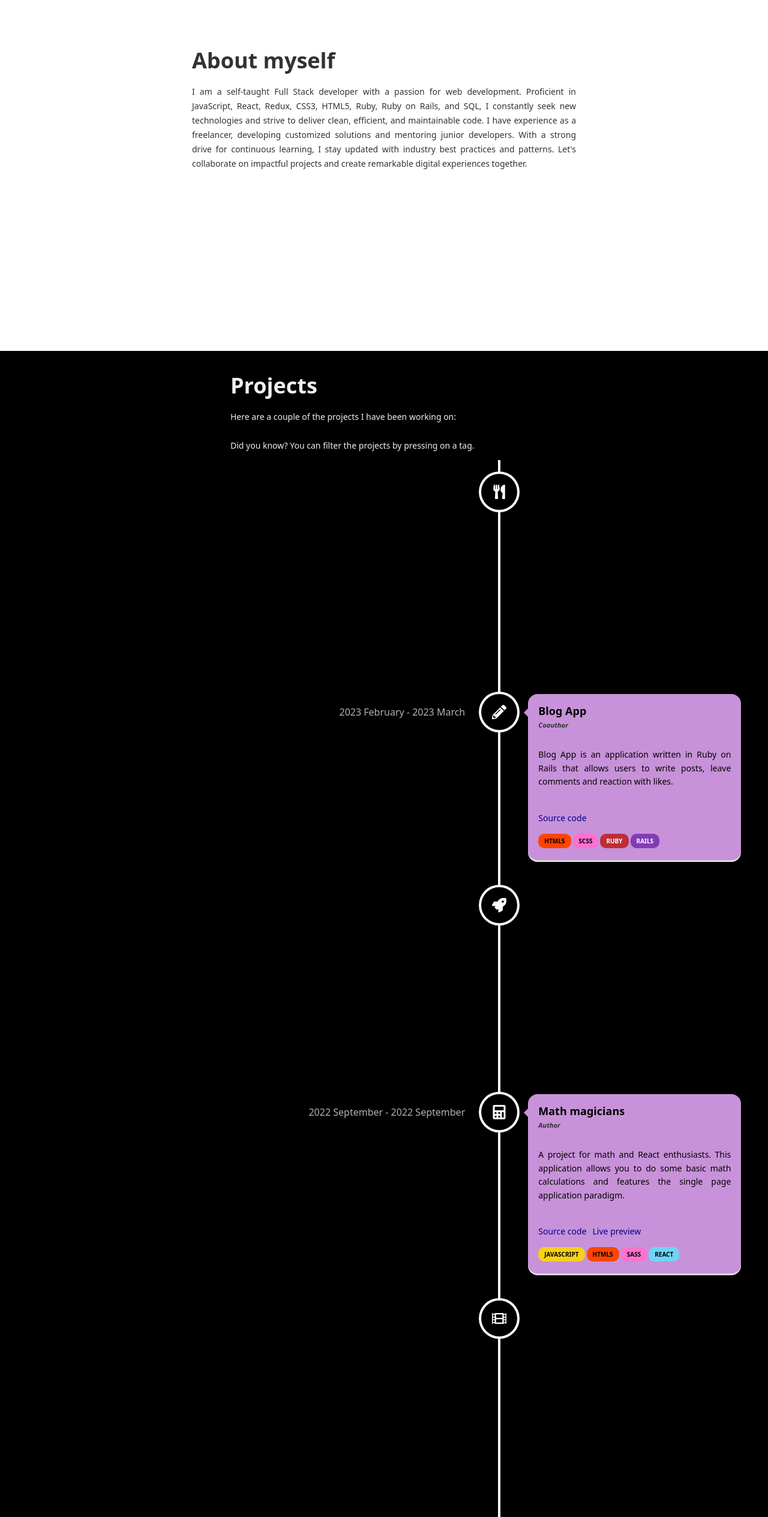
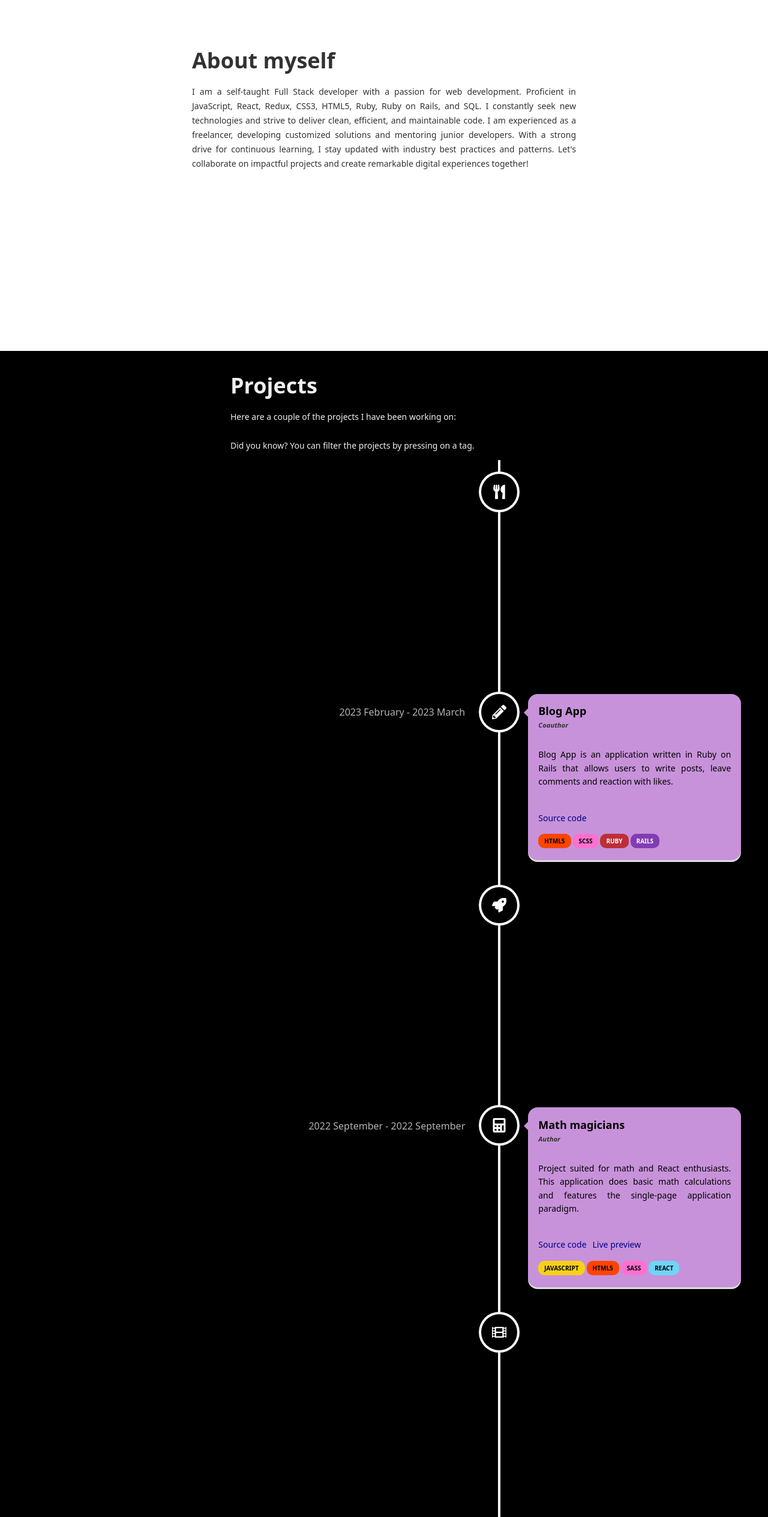
Before and after one commit to BucurEva87/portfolio2.0, a React (Vite) app: page / in a window 1280 px wide. Shown: the part 1060-3589 px from the top of the page at 60% size. Built offline with nearby package versions, Linux system fonts and the light colour scheme.

Commit message:
Correct grammar errors

```diff
--- a/src/App.jsx
+++ b/src/App.jsx
@@ -21,13 +21,12 @@ function App() {
       <section id="about">
         <div className="wrapper">
           <h2>About myself</h2>
-          <p>I am a self-taught Full Stack developer with a passion for web development. Proficient
-          in JavaScript, React, Redux, CSS3, HTML5, Ruby, Ruby on Rails, and SQL, I constantly seek
-          new technologies and strive to deliver clean, efficient, and maintainable code. I have
-          experience as a freelancer, developing customized solutions and mentoring junior developers.
-          With a strong drive for continuous learning, I stay updated with industry best practices and
-          patterns. Let's collaborate on impactful projects and create remarkable digital experiences
-          together.</p>
+          <p>I am a self-taught Full Stack developer with a passion for web development.
+          Proficient in JavaScript, React, Redux, CSS3, HTML5, Ruby, Ruby on Rails, and SQL.
+          I constantly seek new technologies and strive to deliver clean, efficient, and maintainable code.
+          I am experienced as a freelancer, developing customized solutions and mentoring junior developers.
+          With a strong drive for continuous learning, I stay updated with industry best practices and patterns.
+          Let's collaborate on impactful projects and create remarkable digital experiences together!</p>
         </div>
       </section>
 
@@ -43,7 +42,7 @@ function App() {
       <section id="contact">
         <div className="wrapper">
           <h2>Let's get in touch!</h2>
-          <p>I am always on the lookout for interesting people which I can collaborate with.
+          <p>I am always looking for interesting people which I can collaborate with.
           Get in touch with me using the form below or the socials links provided!</p>
 
           <ContactForm />
--- a/src/components/contactform/ContactForm.jsx
+++ b/src/components/contactform/ContactForm.jsx
@@ -5,7 +5,7 @@ import './style.scss'
 function ContactForm() {
   const [state, handleSubmit] = useForm("myyavapb");
   if (state.succeeded) {
-      return <p>Thanks you for your message! I will get back to you as soon as possible!</p>;
+      return <p>Thank you for your message! I will get back to you as soon as possible!</p>;
   }
   return (
       <form onSubmit={handleSubmit}>
@@ -16,7 +16,7 @@ function ContactForm() {
         id="email"
         type="email"
         name="email"
-        placeholder="Just so I can get back to you"
+        placeholder="So that I can get back to you"
         required
       />
       <ValidationError
--- a/src/data/projects.jsx
+++ b/src/data/projects.jsx
@@ -12,7 +12,7 @@ export default [
   {
     name: 'Conference',
     github: 'https://github.com/BucurEva87/capstone-project',
-    description: 'This project presents a website for a programming course gathering. It features educators and courses and allows people to enroll in those courses.',
+    description: 'This project presents a website for a programming course gathering. It features educators and courses and allows people to enrol in those courses.',
     livePreview: 'https://bucureva87.github.io/capstone-project/',
     tags: ['javascript', 'html5', 'css3'],
     createdAt: '2022-07-26T10:11:47Z',
@@ -23,7 +23,7 @@ export default [
   {
     name: 'Minimalist ToDo List',
     github: 'https://github.com/BucurEva87/to-do-list',
-    description: 'A simple application used to organize your day to day activity. Tasks can be added and removed from this list.',
+    description: 'A simple application used to organize your day-to-day activity. You can add and remove from this list.',
     livePreview: 'https://bucureva87.github.io/to-do-list/dist/',
     tags: ['javascript', 'html5', 'css3', 'node'],
     createdAt: '2022-08-11T14:14:15Z',
@@ -34,7 +34,7 @@ export default [
   {
     name: 'Leaderboard',
     github: 'https://github.com/BucurEva87/leaderboard',
-    description: 'A project consisting in a leader board which retrieves scores from an external API and allows players to submit their own scores.',
+    description: 'The project consists in a leaderboard which retrieves scores from an external API and allows players to submit their scores.',
     livePreview: 'https://bucureva87.github.io/leaderboard/dist/',
     tags: ['javascript', 'html5', 'css3'],
     createdAt: '2022-08-31T19:07:29Z',
@@ -45,7 +45,7 @@ export default [
   {
     name: 'Math magicians',
     github: 'https://github.com/BucurEva87/math-magicians',
-    description: 'A project for math and React enthusiasts. This application allows you to do some basic math calculations and features the single page application paradigm.',
+    description: 'Project suited for math and React enthusiasts. This application does basic math calculations and features the single-page application paradigm.',
     livePreview: 'https://math-magicians-eva.netlify.app/',
     tags: ['javascript', 'html5', 'sass', 'react'],
     createdAt: '2022-09-12T08:46:01Z',
@@ -56,7 +56,7 @@ export default [
   {
     name: 'Covid statistics',
     github: 'https://github.com/BucurEva87/covid-capstone',
-    description: 'An API based project centered around the infection and curing rate of SARS-COV-2 in the world.',
+    description: 'An API-based project centred around the infection and curing rate of SARS-COV-2 globally.',
     livePreview: null,
     tags: ['javascript', 'html5', 'css3', 'react', 'redux'],
     createdAt: '2019-11-29T18:00:16Z',
@@ -78,7 +78,7 @@ export default [
   {
     name: 'Recipe App',
     github: 'https://github.com/BucurEva87/recipe-app',
-    description: 'Recipe App is an application that allows you to keep track of recipes, inventory and ingredients, generate shoping lists for ingredients you lack for a recipe and share your recipes (depending on their public or private status).',
+    description: 'Recipe App is an application that allows you to keep track of recipes, inventory and ingredients, generate shopping lists for items you lack for a recipe and share your recipes (depending on their public or private status).',
     livePreview: null,
     tags: ['html5', 'scss', 'ruby', 'rails'],
     createdAt: '2023-03-13T05:29:12Z',
@@ -89,7 +89,7 @@ export default [
   {
     name: 'Space Travelers Hub',
     github: 'https://github.com/BucurEva87/space-travelers-hub',
-    description: 'Come book a rocket, join a mission or reserve your very dragon here! Our spaceships going to stars and beyond are ready to take you in your life\'s jorney. A project for any space lover!',
+    description: 'Come and book a rocket, join a mission or reserve your very dragon here! Our spaceships going to stars and beyond are ready to take you on your life\'s journey. It is a project for any space lover!',
     livePreview: 'https://deploy-preview-33--space-travellers-hub-desta-eva-peter.netlify.app/',
     tags: ['javascript', 'html5', 'scss'],
     createdAt: '2022-10-03T08:59:54Z',
@@ -100,7 +100,7 @@ export default [
   {
     name: 'Cinema',
     github: 'https://github.com/BucurEva87/cinema',
-    description: 'An application for retrieving details of movies from an API associated to a database. Cinema allows users to leave comments for their favorite movies and also show their appreciation through a like (or more).',
+    description: 'An application that retrieves movie details from an API associated with a database. Cinema allows users to comment on their favourite movies and show appreciation through a like (or more).',
     livePreview: 'https://bucureva87.github.io/cinema/dist/',
     tags: ['javascript', 'html5', 'css3', 'node'],
     createdAt: '2022-09-05T14:03:30Z',
```
